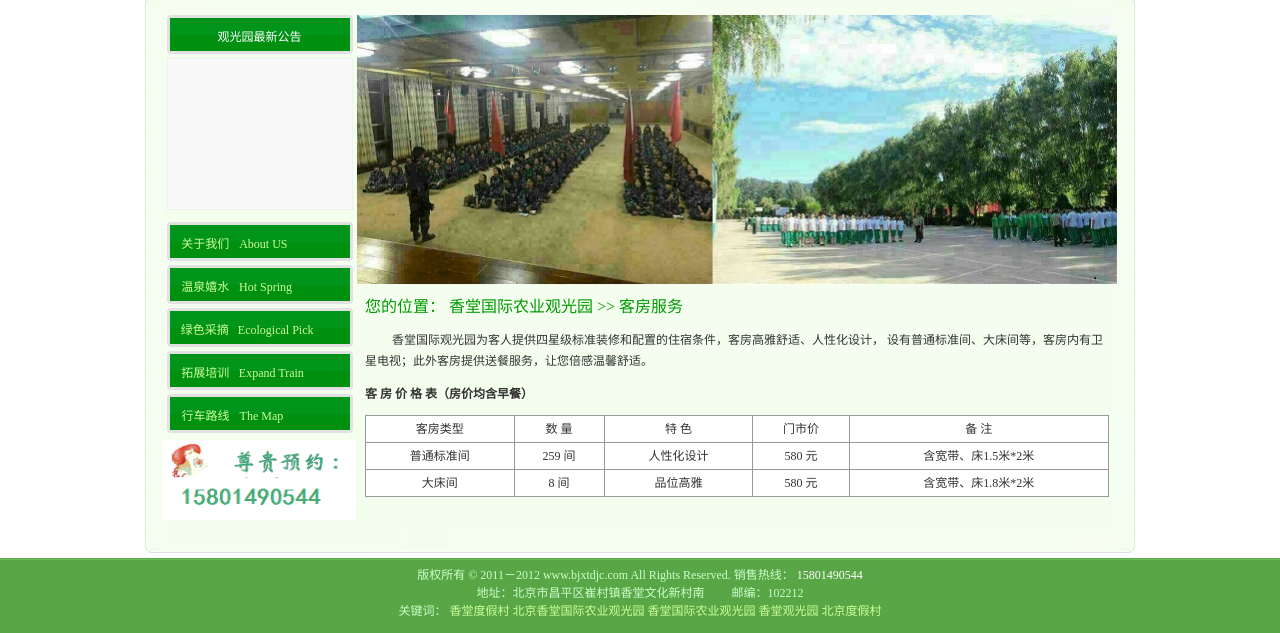
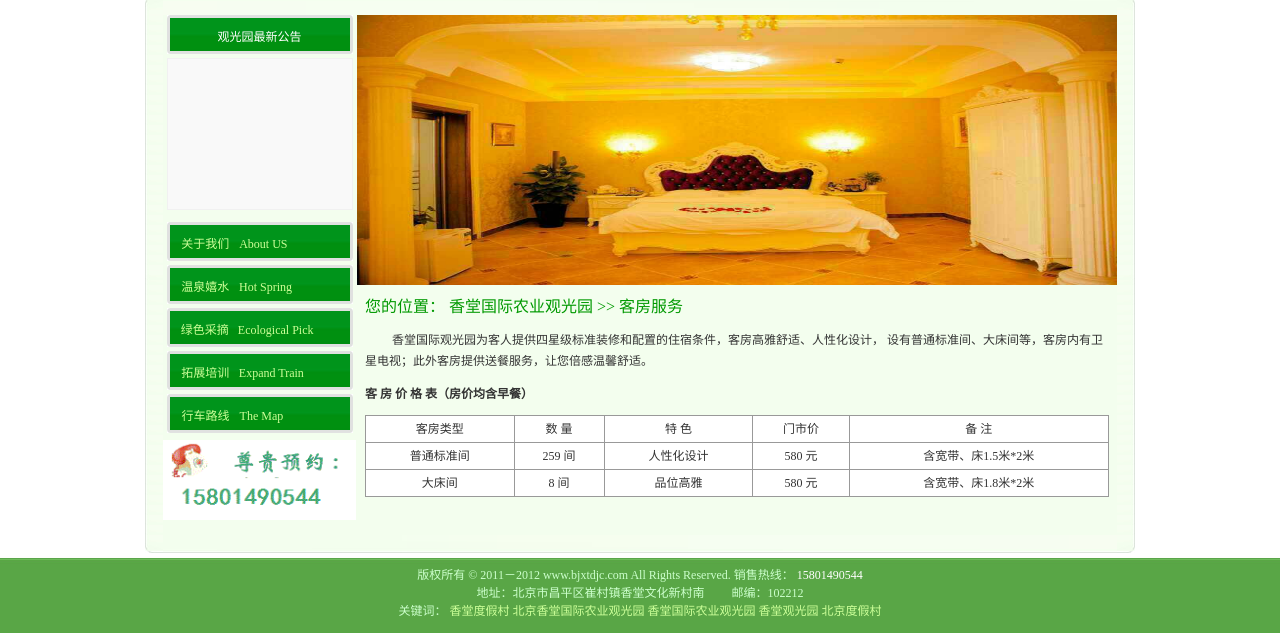
Before and after one commit to wangjiaobj/wangjiaobj.github.io, a plain HTML site: page hotelservice.html in a window 1280 px wide. Shown: the part 175-808 px from the top of the page. Drawn offline with Linux system fonts and the light colour scheme.

Commit message:
7th commit

```diff
--- a/hotelservice.html
+++ b/hotelservice.html
@@ -365,7 +365,7 @@
                     </table>
                   </td>
                   <td width="760" bgcolor="#F3FEEE">
-                    <img src="pics/students.jpg" width="760" height="270" />
+                    <img src="pics/hotel.jpg" width="760" height="270" />
                     <table width="760" border="0" cellspacing="8" cellpadding="0">
                       <tbody>
                         <tr>
```
